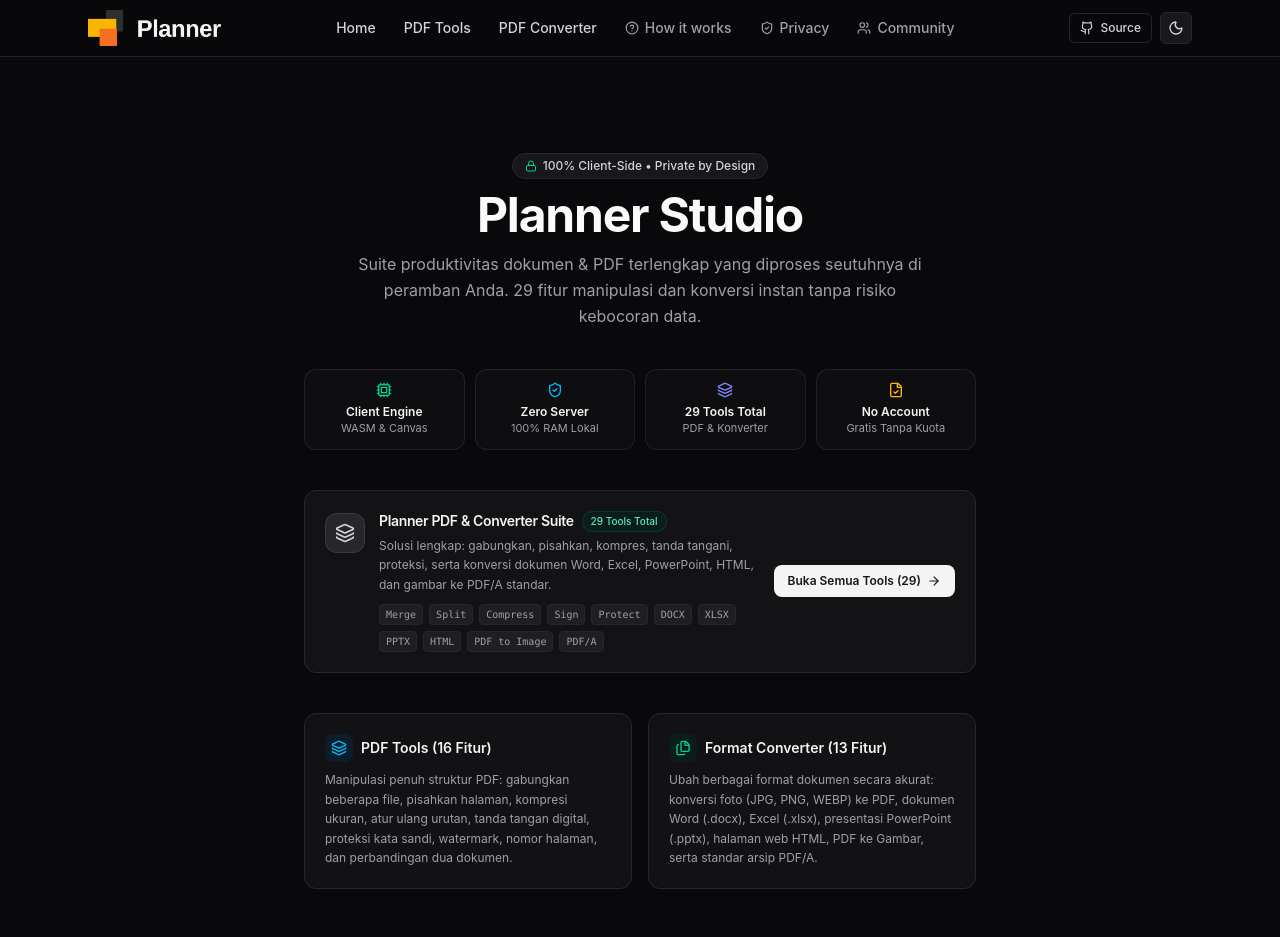
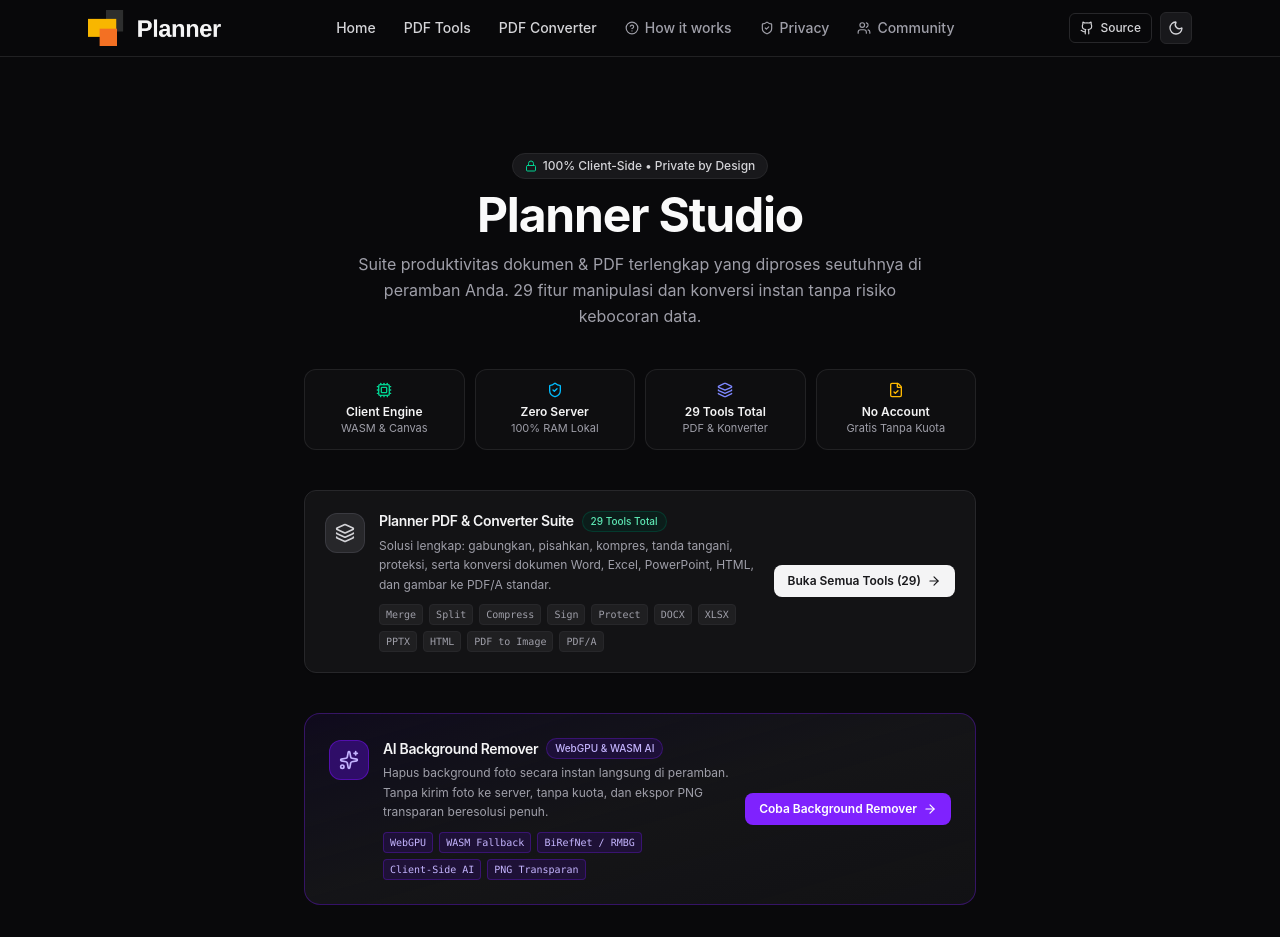
Before and after one commit to sanigantengbet-source/potooto-pdeeff, a Next.js app: page / in a window 1280 px wide. Shown: the top 937 px of the page. Built offline with nearby package versions, Linux system fonts and the light colour scheme.

Commit message:
Upload app/page.tsx

```diff
--- a/app/page.tsx
+++ b/app/page.tsx
@@ -452,6 +452,52 @@
                 </Link>
               </div>
 
+              {/* AI Tool Spotlight: Background Remover */}
+              <div className="w-full max-w-2xl">
+                <Link
+                  href="/background-remover"
+                  className="group block rounded-2xl border border-violet-200/90 bg-gradient-to-br from-violet-50/50 via-white to-purple-50/30 p-5 sm:p-6 transition-all duration-200 hover:border-violet-400 hover:shadow-md dark:border-violet-900/60 dark:from-violet-950/20 dark:via-zinc-900/80 dark:to-zinc-900/60 dark:hover:border-violet-700"
+                  id="card-ai-bg-remover"
+                >
+                  <div className="flex flex-col sm:flex-row sm:items-center justify-between gap-4">
+                    <div className="flex items-start gap-3.5 min-w-0">
+                      <div className="flex h-10 w-10 shrink-0 items-center justify-center rounded-xl border border-violet-200 bg-violet-100/80 text-violet-700 dark:border-violet-800/80 dark:bg-violet-950 dark:text-violet-300 mt-0.5">
+                        <Sparkles className="h-5 w-5" />
+                      </div>
+                      <div className="min-w-0 flex-1">
+                        <div className="flex items-center gap-2 flex-wrap">
+                          <h3 className="text-sm font-semibold tracking-tight text-zinc-900 dark:text-zinc-100">
+                            AI Background Remover
+                          </h3>
+                          <span className="inline-flex items-center rounded-full border border-violet-200 bg-violet-50 px-2 py-0.5 text-[10px] font-medium text-violet-700 dark:border-violet-900/60 dark:bg-violet-950/40 dark:text-violet-300">
+                            WebGPU & WASM AI
+                          </span>
+                        </div>
+                        <p className="mt-1 text-xs text-zinc-500 dark:text-zinc-400 leading-relaxed">
+                          Hapus background foto secara instan langsung di peramban. Tanpa kirim foto ke server, tanpa kuota, dan ekspor PNG transparan beresolusi penuh.
+                        </p>
+                        <div className="mt-2.5 flex flex-wrap items-center gap-1.5">
+                          {['WebGPU', 'WASM Fallback', 'BiRefNet / RMBG', 'Client-Side AI', 'PNG Transparan'].map((tag) => (
+                            <span
+                              key={tag}
+                              className="rounded border border-violet-200/70 bg-violet-50/60 px-1.5 py-0.5 font-mono text-[10px] text-violet-700 dark:border-violet-900/60 dark:bg-violet-950/40 dark:text-violet-300"
+                            >
+                              {tag}
+                            </span>
+                          ))}
+                        </div>
+                      </div>
+                    </div>
+                    <div className="flex items-center justify-end pt-1 sm:pt-0 shrink-0">
+                      <span className="inline-flex w-full sm:w-auto items-center justify-center gap-1.5 rounded-lg bg-violet-600 px-3.5 py-2 text-xs font-semibold text-white shadow-xs transition-all group-hover:bg-violet-700 active:scale-[0.98]">
+                        <span>Coba Background Remover</span>
+                        <ArrowRight className="h-3.5 w-3.5 transition-transform duration-200 group-hover:translate-x-0.5" />
+                      </span>
+                    </div>
+                  </div>
+                </Link>
+              </div>
+
               {/* Explanatory Cards: PDF Tools vs Converter Suite */}
               <div className="w-full max-w-2xl grid grid-cols-1 sm:grid-cols-2 gap-4">
                 <div className="rounded-xl border border-zinc-200/80 bg-white p-4 sm:p-5 dark:border-zinc-800 dark:bg-zinc-900/60 shadow-2xs space-y-2">
```
